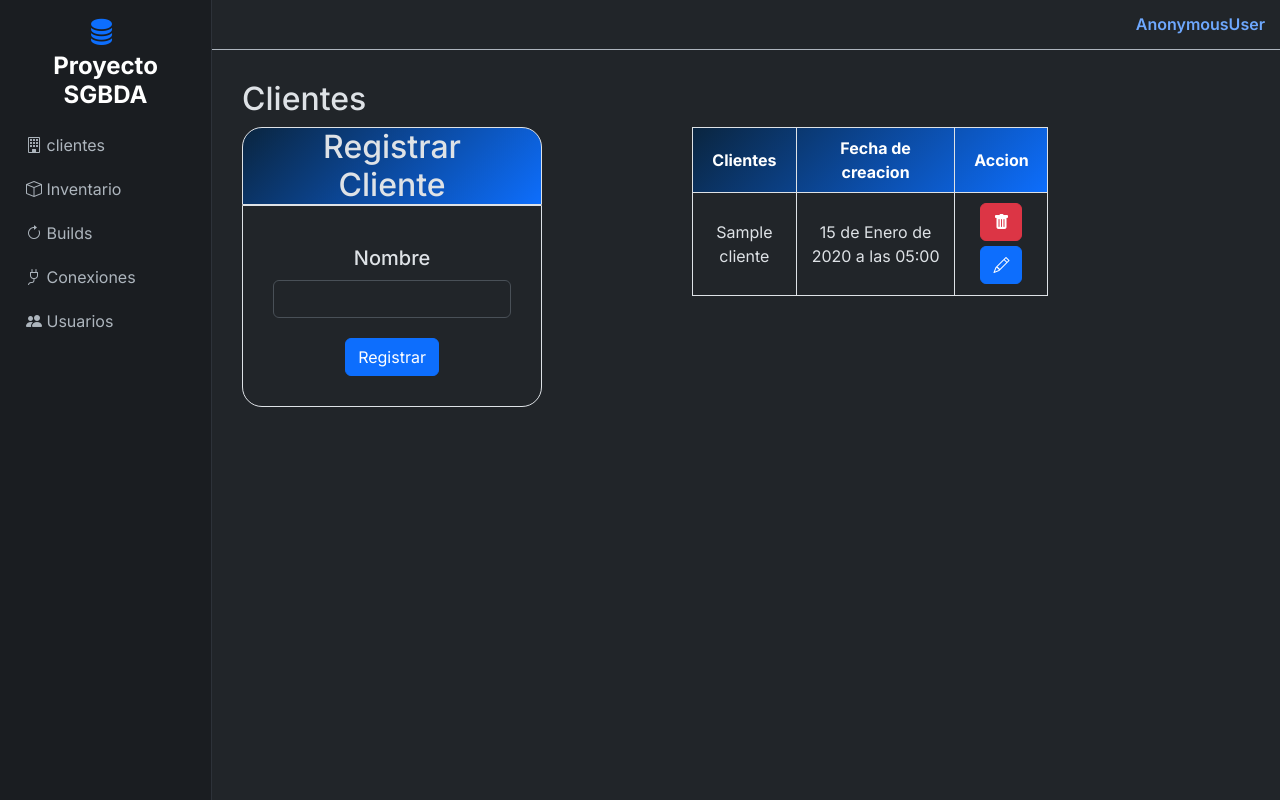
After one commit to JulianCarvajal07/Proyecto-SGBDA, a Django app: page /listar_clientes/ in a window 1280 px wide. The commit adds this page. Run offline with Django 5.2, Linux system fonts and the light colour scheme; tables that the repository leaves empty hold one stand-in row (values such as "Sample post"); one stand-in notice (Sample message) is shown.

Commit message:
creacion del template clientes.html (solo frontend)

```diff
--- a/sgbda/static/css/base.css
+++ b/sgbda/static/css/base.css
@@ -52,8 +52,7 @@ body {
     flex-direction: column;
     width: 100%;
     justify-content:flex-start;
-    padding: 10px;
-    margin-left: 30px;
+    padding: 10px 30px;
 }
 
 .nav-link {
--- a/sgbda/static/css/builds.css
+++ b/sgbda/static/css/builds.css
@@ -1,11 +1,3 @@
-.titulo-builds{
-    display: flex;
-    justify-content: space-between;
-    align-items: center;
-    width: 100%;
-    padding: 15px;
-}
-
 .filtro-busqueda {
     background: linear-gradient(135deg, #0a253f 0%, #0d6efd 100%);
     color: white;
--- /dev/null
+++ b/sgbda/static/css/clientes.css
@@ -0,0 +1,46 @@
+.contenedor-clientes{
+    display: flex;
+    width: 80%;
+    justify-content: center;
+    align-items: top;
+    gap: 150px;
+}
+
+.registro-clientes{
+    display: flex;
+    flex-direction: column;
+    width: 300px;
+    justify-content: center;
+    align-items: center;
+    text-align: center;
+
+}
+
+.tarjeta-clientes{
+    gap: 10px;
+    padding: 30px;
+    margin: 0 0 0 0;
+    border: 1px solid #dee2e6;
+    border-radius: 0 0 20px 20px;
+
+}
+
+.tabla-clientes{
+    width: auto;
+    justify-content: center;
+    align-items: center;
+    text-align: center;
+}
+
+
+@media (max-width: 1030px) {
+    .contenedor-clientes {
+        flex-direction: column;
+        align-items: center;
+    }
+
+    .tarjeta-clientes, .tabla-clientes {
+        margin-bottom: 20px;
+        width: 100%;
+    }
+}
--- a/sgbda/static/css/inventario.css
+++ b/sgbda/static/css/inventario.css
@@ -1,11 +1,3 @@
-.titulo-inventario{
-    display: flex;
-    justify-content: space-between;
-    align-items: center;
-    width: 100%;
-    margin: 0 20px 0 0;
-}
-
 .tabla-inventario {
     display: flex;
     flex-direction: column;
--- a/sgbda/static/css/tabla-personalizada.css
+++ b/sgbda/static/css/objetos-personalizados.css
@@ -1,4 +1,10 @@
-
+.titulo-personalizado{
+    display: flex;
+    justify-content: space-between;
+    align-items: center;
+    width: 100%;
+    margin: 0 20px 0 0;
+}
 
 .tabla-personalizada{
     width: 100%;
--- a/sgbda/templates/base.html
+++ b/sgbda/templates/base.html
@@ -11,12 +11,13 @@
     <link href="https://cdn.jsdelivr.net/npm/bootstrap-icons@1.11.3/font/bootstrap-icons.css" rel="stylesheet">
     <link href="https://fonts.googleapis.com/css2?family=Inter:wght@400;500;600;700&display=swap" rel="stylesheet">
     <link rel="stylesheet" href="{% static 'css/base.css' %}">
-    <link rel="stylesheet" href="{% static 'css/tabla-personalizada.css' %}">
+    <link rel="stylesheet" href="{% static 'css/objetos-personalizados.css' %}">
     <link rel="stylesheet" href="{% static 'css/mensaje-personalizados.css' %}">
     <link rel="stylesheet" href="{% static 'css/usuarios.css' %}">
     <link rel="stylesheet" href="{% static 'css/conexiones.css' %}">
     <link rel="stylesheet" href="{% static 'css/builds.css' %}">
     <link rel="stylesheet" href="{% static 'css/inventario.css' %}">
+    <link rel="stylesheet" href="{% static 'css/clientes.css' %}">
 </head>
 
 <body>
@@ -30,6 +31,7 @@
         </div>
 
         <ul class="nav flex-column">
+            <li class="nav-item mb-1"><a href="{% url 'listar_clientes' %}" class="nav-link"><i class="bi bi-building"></i> clientes</a></li>
             <li class="nav-item mb-1"><a href="{% url 'listar_inventario' %}" class="nav-link"><i class="bi bi-box"></i> Inventario</a></li>
             <li class="nav-item mb-1"><a href="{% url 'listar_builds' %}" class="nav-link"><i class="bi bi-arrow-clockwise"></i> Builds</a></li>
             <li class="nav-item mb-1"><a href="{% url 'listar_conexiones' %}" class="nav-link"><i class="bi bi-plug"></i> Conexiones</a></li>
--- a/sgbda/templates/paginas/builds.html
+++ b/sgbda/templates/paginas/builds.html
@@ -20,8 +20,8 @@
     {% endfor %}
 {% endif %}
 
-<div class="titulo-builds">
-    <h2 style="margin: 0">Actualizaciones SQL Server</h2>
+<div class="titulo-personalizado">
+    <h2>Actualizaciones SQL Server</h2>
 </div>
 
 <form method="GET">
--- /dev/null
+++ b/sgbda/templates/paginas/clientes.html
@@ -0,0 +1,90 @@
+{% extends "base.html" %}
+
+{% block titulo %} Clientes {% endblock %}
+
+{% load static %}
+
+{% block contenido %}
+
+<div class="titulo-personalizado">
+    <h2>Clientes</h2>
+</div>
+
+<div class="contenedor-clientes">
+    <form method="POST" action="{% url 'registro_' %}">
+    {% csrf_token %}
+        <div class="registro-clientes">
+            <h2
+                style="background: linear-gradient(135deg, #0a253f 0%, #0d6efd 100%);
+                        margin: 0px;
+                        padding: 0 30px 0 30px;
+                        border-radius: 20px 20px 0 0;
+                        border: 1px solid #dee2e6;
+                        width: 100%;"
+                >Registrar Cliente
+            </h2>
+            <div class="tarjeta-clientes">
+                        <h5 style="margin: 10px 0 10px 0">Nombre</h5>
+                            <input class="form-control" name="ip_servidor" type="text">
+                        <button type="submit" class="btn btn-primary" style="margin: 20px 0 0 0">
+                            Registrar
+                        </button>
+            </div>
+        </div>
+    </form>
+
+    <div class="tabla-clientes">
+
+        {% if messages %}
+            {% for message in messages %}
+                {% if message.tags == 'error' %}
+                    <div id="mi-alerta" class="alert alert-danger fade" role="alert">
+                        {{ message }}
+                    </div>
+                {% else %}
+                    <div id="mi-alerta" class="alert alert-success fade" role="alert">
+                        {{ message }}
+                    </div>
+                {% endif %}
+            {% endfor %}
+        {% endif %}
+
+        <table class="tabla-personalizada">
+            <thead>
+                <tr>
+                    <th>Clientes</th>
+                    <th>Fecha de creacion</th>
+                    <th>Accion</th>
+                </tr>
+            </thead>
+            <tbody>
+                {% for cliente in clientes %}
+                    <tr>
+                        <td>{{cliente.nombre}}</td>
+                        <td>{{cliente.fecha_creacion}}</td>
+                        <td>
+                            <form method="POST" action="" style="display:inline;">
+                                {% csrf_token %}
+                                <button type="submit" class="btn btn-danger" style="margin: 2.5px">
+                                    <i class="bi bi-trash-fill"></i>
+                                </button>
+                            </form>
+                            <form method="POST" action="" style="display:inline;">
+                                {% csrf_token %}
+                                <button type="button"
+                                        class="btn btn-primary"
+                                        data-bs-toggle="modal"
+                                        data-bs-target="#modalId"
+                                        style="margin: 2.5px">
+                                        <i class="bi bi-pencil"></i>
+                                </button>
+                            </form>
+                        </td>
+                    </tr>
+                {% endfor %}
+            </tbody>
+        </table>
+    </div>
+</div>
+
+{% endblock %}
--- a/sgbda/urls.py
+++ b/sgbda/urls.py
@@ -5,6 +5,7 @@ from .views.login import login_usuario
 from .views.conexiones import registro_conexion, listar_conexiones, eliminar_conexion
 from .views.inventario import listar_inventario, actualizar_inventario, asignar_cliente
 from .views.builds import listar_builds, actualizar_builds
+from .views.clientes import listar_clientes
 from django.contrib.auth.views import LogoutView
 
 
@@ -21,6 +22,8 @@ urlpatterns = [
     path('registro_conexion/', registro_conexion, name='registro_conexion'),
     path('eliminar_conexion/<int:id>/', eliminar_conexion, name='eliminar_conexion'),
 
+    path('listar_clientes/', listar_clientes, name='listar_clientes'),
+
     path('listar_inventario/', listar_inventario, name='listar_inventario'),
     path('actualizar_inventario', actualizar_inventario, name="actualizar_inventario"),
     path('asigna_cliente/', asignar_cliente, name="asignar_cliente"),
--- /dev/null
+++ b/sgbda/views/clientes.py
@@ -0,0 +1,16 @@
+from django.shortcuts import render, redirect, get_object_or_404
+from django.contrib import messages
+from sgbda.models import instancia, cliente, servidor
+
+def listar_clientes(request):
+
+    all_clientes = cliente.objects.all()
+
+    return render(request, 'paginas/clientes.html',{
+        'clientes': all_clientes,
+    })
+
+def registro_cliente(request):
+
+
+    return render(request, 'paginas/clientes.html')
--- a/sgbda/views/inventario.py
+++ b/sgbda/views/inventario.py
@@ -9,8 +9,11 @@ def listar_inventario(request):
 
     all_inventario =  instancia.objects.select_related('servidor', 'servidor__cliente').all()
 
+    all_clientes = cliente.objects.all()
+
     return render(request, 'paginas/inventario.html',{
         'instancias': all_inventario,
+        'clientes': all_clientes,
     })
 
 
```
Also changed, not shown: sgbda/templates/paginas/inventario.html (+18 -5 lines).
